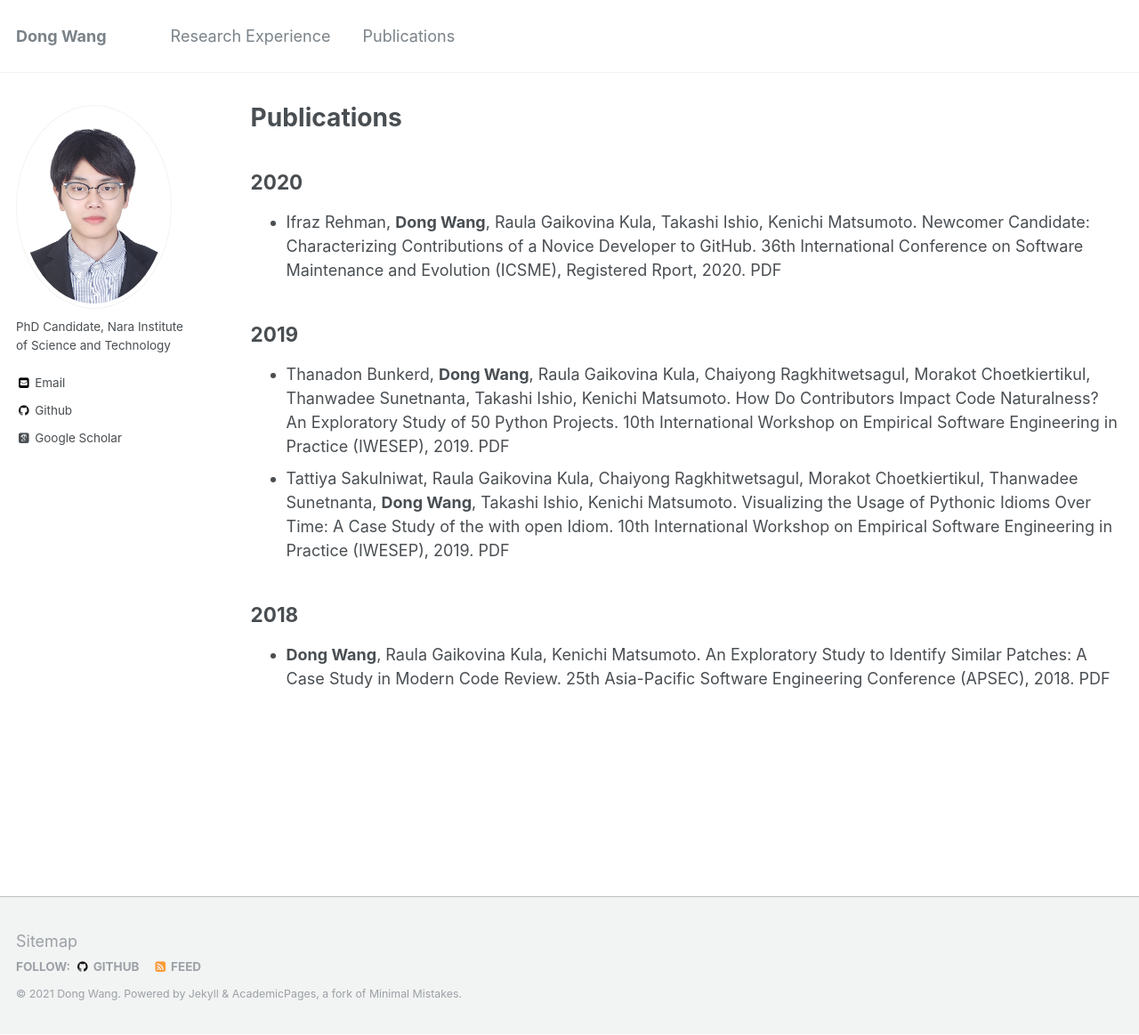
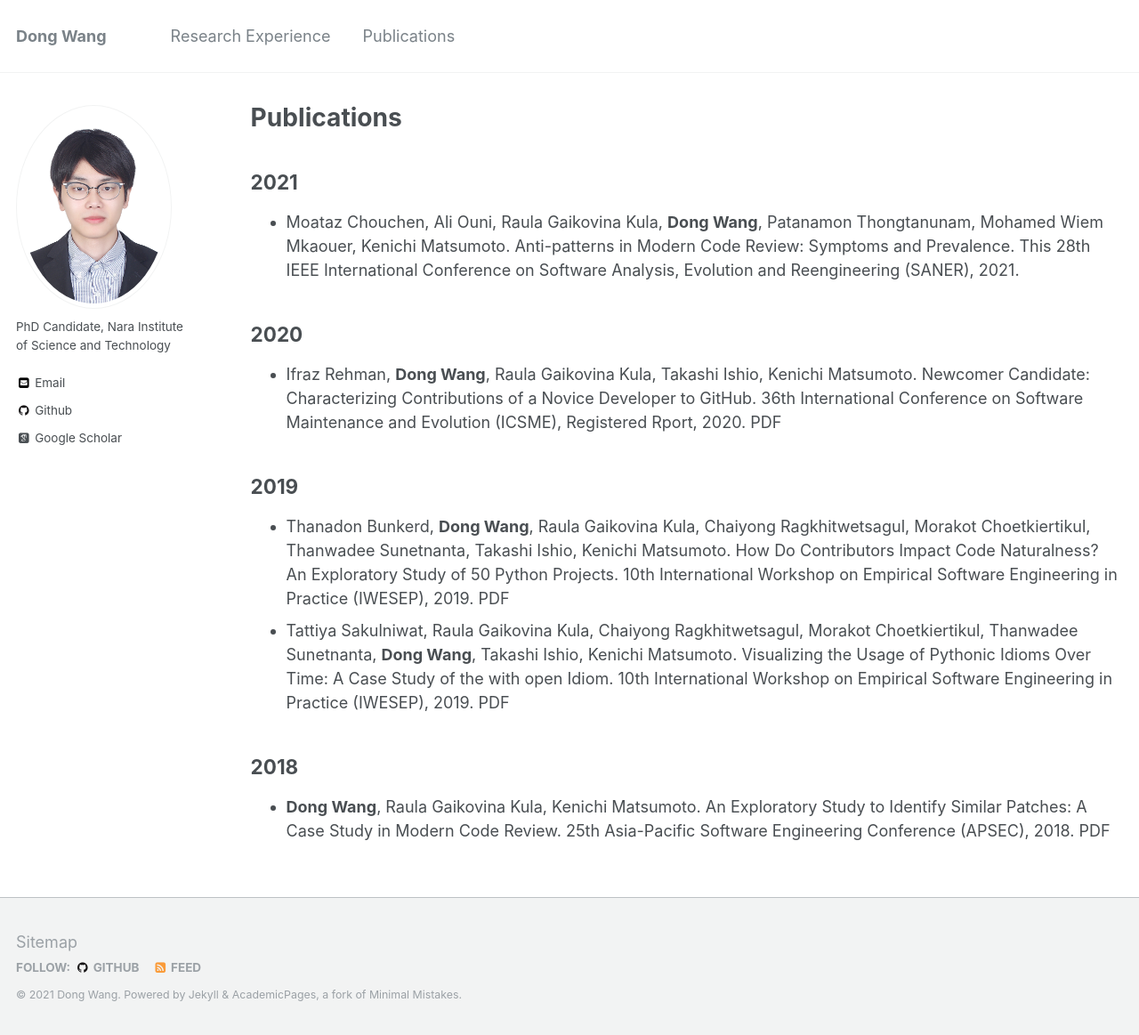
Before and after one commit to tao-xiao/dong-w.github.io, a Jekyll site: the page built from _pages/publications.md, in a window 1280 px wide and 1163 px high. Shown: the whole window at 89% size. Built offline with Jekyll 4.4.1, drawn with Linux system fonts in a browser that asks for light colours; some web fonts are replaced.

Commit message:
Update publications.md

```diff
--- a/_pages/publications.md
+++ b/_pages/publications.md
@@ -8,6 +8,9 @@ author_profile: true
 {% if author.googlescholar %}
   You can also find my articles on <u><a href="{{author.googlescholar}}">my Google Scholar profile</a>.</u>
 {% endif %}
+## 2021
+* Moataz Chouchen, Ali Ouni, Raula Gaikovina Kula, **Dong Wang**, Patanamon Thongtanunam, Mohamed Wiem Mkaouer, Kenichi Matsumoto. Anti-patterns in Modern Code Review: Symptoms and Prevalence. This 28th IEEE International Conference on Software Analysis, Evolution and Reengineering (SANER), 2021.
+
 ## 2020
 * Ifraz Rehman, **Dong Wang**, Raula Gaikovina Kula, Takashi Ishio, Kenichi Matsumoto. Newcomer Candidate: Characterizing Contributions of a Novice Developer to GitHub. 36th International Conference on Software Maintenance and Evolution (ICSME), Registered Rport, 2020. [PDF](https://www.researchgate.net/publication/343498679_Newcomer_Candidate_Characterizing_Contributions_of_a_Novice_Developer_to_GitHub)
 
```
